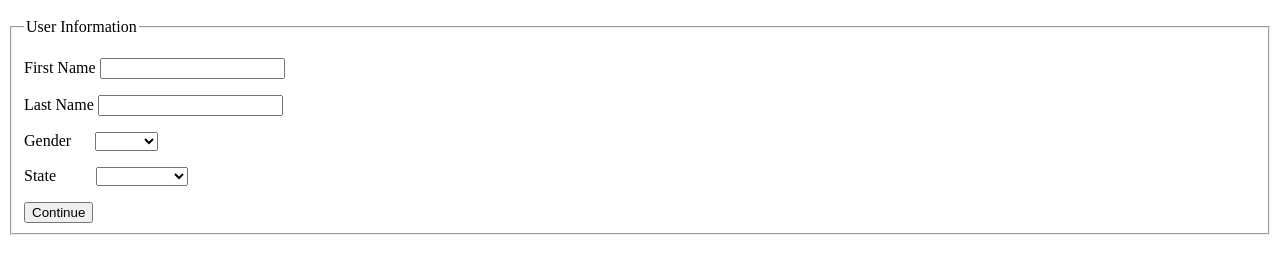
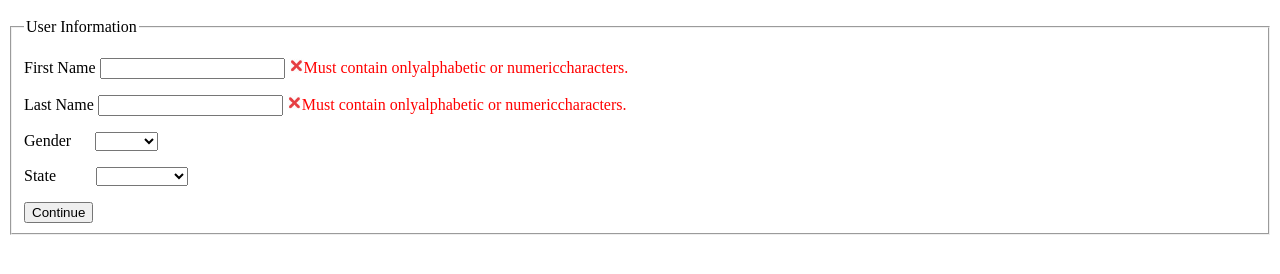
Before and after one commit to xuanji86/COMS319, a plain HTML site: page COMS319/hw2/validation1.html in a window 1280 px wide. Both pictures are taken after a click on the button "Continue". Shown: the part 48-322 px from the top of the page. Drawn offline with Linux system fonts and the light colour scheme.

Commit message:
fix the name validcation

```diff
--- a/COMS319/hw2/validation1.js
+++ b/COMS319/hw2/validation1.js
@@ -3,13 +3,14 @@ function validate1(){
     var resultNameCheck1 = nameCheck(document.forms["User information"]["FirstName"].value);
     var image1 = getImage(Boolean(resultNameCheck1), "FirstName");
     var labelNotifyName1=nameGetNotification(Boolean(resultNameCheck1), "FirstName");
-    document.getElementById("FirstName").appendChild(image1);
-    document.getElementById("FirstName").appendChild(labelNotifyName1);
-    // var resultNameCheck2 = nameCheck(document.forms["User information"]["LastName"].value);
-    // var image2 = getImage(Boolean(resultNameCheck2), "LastName");
-    // var labelNotifyEmail2=nameGetNotification(Boolean(resultNameCheck2), "LastName");
-    // document.getElementById("LastName").appendChild(image2);
-    // document.getElementById("LastName").appendChild(labelNotifyEmail2);
+    document.getElementById("First name").appendChild(image1);
+    document.getElementById("First name").appendChild(labelNotifyName1);
+
+    var resultNameCheck2 = nameCheck(document.forms["User information"]["LastName"].value);
+    var image2 = getImage(Boolean(resultNameCheck2), "LastName");
+    var labelNotifyEmail2=nameGetNotification(Boolean(resultNameCheck2), "LastName");
+    document.getElementById("Last name").appendChild(image2);
+    document.getElementById("Last name").appendChild(labelNotifyEmail2);
     console.log(labelNotifyName1);
 }
 
@@ -52,3 +53,7 @@ function alphaNumCheck(entry){
         return false;
     }
 }
+
+function deleteCookie( name ) {
+    document.cookie = name + '=; expires=Thu, 01 Jan 1970 00:00:01 GMT;';
+  }
```
Also changed, not shown: COMS319/hw2/validation1.html (+4 -2 lines).
